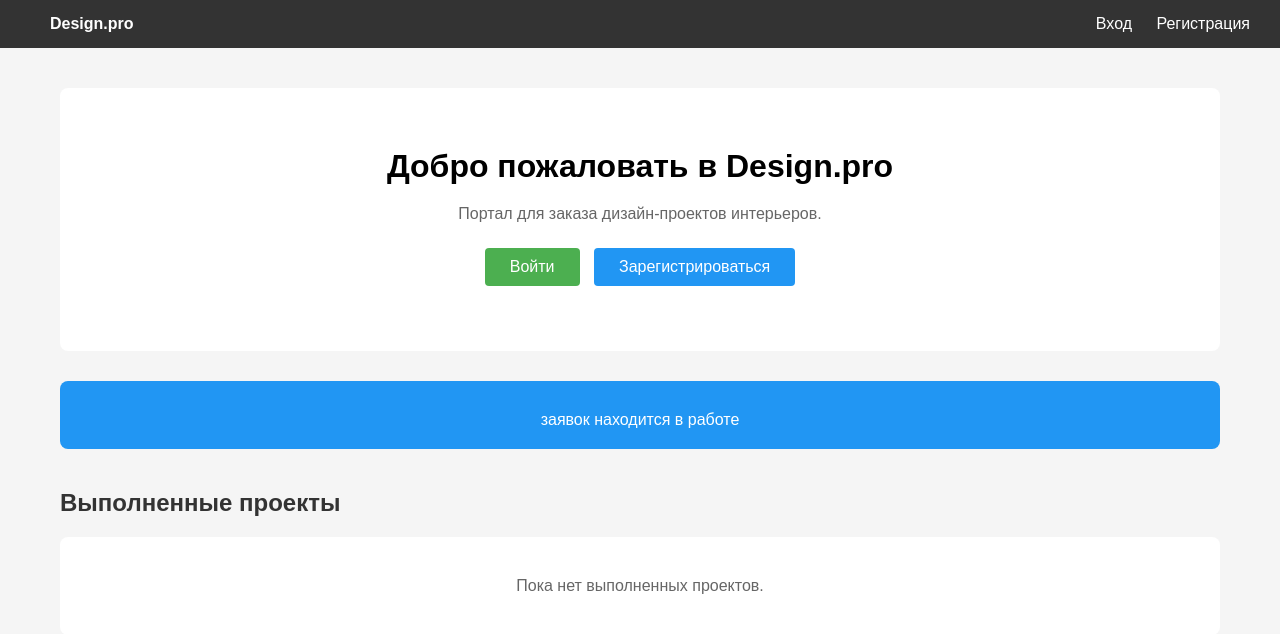
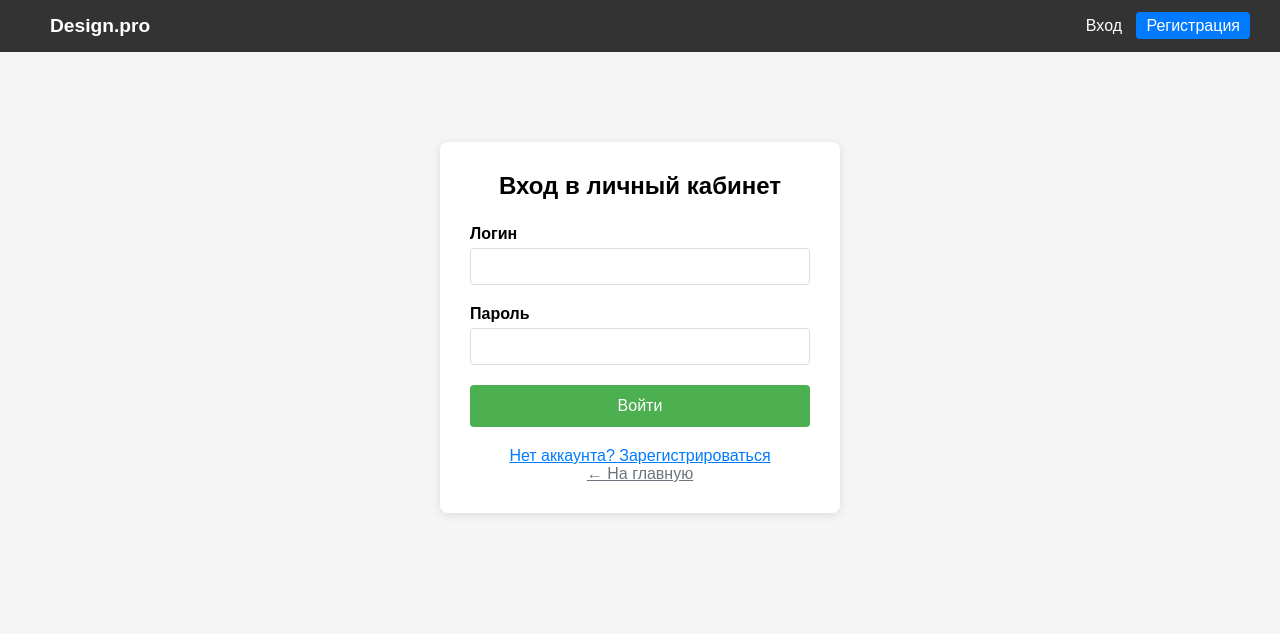
Before and after one commit to AdGalley/laba2Django, a Django app: template portal/templates/portal/login.html in a window 1280 px wide. Shown: the top 634 px of the page. Run offline with Django 3.2, Linux system fonts and the light colour scheme; the template is opened without the code that fills it, so the values that code supplies are empty.

Commit message:
2.3 доделал еще раз и фисанул баг со входом

```diff
--- a/portal/templates/portal/login.html
+++ b/portal/templates/portal/login.html
@@ -1,103 +1,40 @@
-<!DOCTYPE html>
-<html lang="ru">
-<head>
-    <meta charset="UTF-8">
-    <title>Design.pro - Главная</title>
-    <style>
-        * { margin: 0; padding: 0; box-sizing: border-box; }
-        body { font-family: Arial, sans-serif; background-color: #f5f5f5; }
-        nav { background-color: #333; padding: 15px 30px; display: flex; justify-content: space-between; align-items: center; }
-        nav a { color: white; text-decoration: none; margin-left: 20px; }
-        nav a:hover { text-decoration: underline; }
-        .container { max-width: 1200px; margin: 0 auto; padding: 40px 20px; }
-        .welcome { text-align: center; padding: 60px 20px; background-color: white; border-radius: 8px; margin-bottom: 30px; }
-        .btn { display: inline-block; padding: 10px 25px; background-color: #4CAF50; color: white; text-decoration: none; border-radius: 4px; margin: 5px; }
-        .btn:hover { background-color: #45a049; }
+{% extends 'portal/index.html' %}
 
-        /* Счетчик */
-        .counter { background-color: #2196F3; color: white; padding: 20px; border-radius: 8px; margin-bottom: 30px; text-align: center; }
-        .counter h3 { font-size: 2em; margin-bottom: 10px; }
+{% block content %}
+<div style="max-width: 400px; margin: 50px auto; padding: 30px; background: white; border-radius: 8px; box-shadow: 0 2px 10px rgba(0,0,0,0.1);">
+    <h2 style="text-align: center; margin-bottom: 25px;">Вход в личный кабинет</h2>
 
-        /* Выполненные заявки */
-        .completed-section { margin-top: 40px; }
-        .completed-section h2 { margin-bottom: 20px; color: #333; }
-        .applications-grid { display: grid; grid-template-columns: repeat(auto-fill, minmax(280px, 1fr)); gap: 20px; }
-        .application-card { background-color: white; border-radius: 8px; overflow: hidden; box-shadow: 0 2px 10px rgba(0,0,0,0.1); }
-        .application-card img { width: 100%; height: 200px; object-fit: cover; }
-        .application-card .card-content { padding: 15px; }
-        .application-card .card-content h4 { margin-bottom: 10px; color: #333; }
-        .application-card .card-content p { color: #666; margin-bottom: 5px; font-size: 0.9em; }
-        .application-card .card-content .category { color: #2196F3; font-weight: bold; }
-        .no-applications { text-align: center; color: #666; padding: 40px; background-color: white; border-radius: 8px; }
-    </style>
-</head>
-<body>
-    <nav>
-        <div>
-            <a href="{% url 'home' %}" style="font-weight: bold;">Design.pro</a>
+    {% if form.errors %}
+        <div style="background-color: #f8d7da; color: #721c24; padding: 10px; border-radius: 4px; margin-bottom: 20px;">
+            <p>Неправильный логин или пароль</p>
         </div>
-        <div>
-            {% if user.is_authenticated %}
-                <span style="color: white;">Привет, {{ user.get_full_name|default:user.username }}!</span>
-                <a href="{% url 'my_applications' %}">Мои заявки</a>
-                <a href="{% url 'create_application' %}">Создать заявку</a>
-                <a href="{% url 'logout' %}">Выход</a>
-            {% else %}
-                <a href="{% url 'login' %}">Вход</a>
-                <a href="{% url 'register' %}">Регистрация</a>
-            {% endif %}
-        </div>
-    </nav>
+    {% endif %}
 
-    <div class="container">
-        {% block content %}
-        <div class="welcome">
-            <h1>Добро пожаловать в Design.pro</h1>
-            <p style="margin: 20px 0; color: #666;">Портал для заказа дизайн-проектов интерьеров.</p>
-
-            {% if user.is_authenticated %}
-                <a href="{% url 'create_application' %}" class="btn">Создать заявку</a>
-                <a href="{% url 'my_applications' %}" class="btn" style="background-color: #2196F3;">Мои заявки</a>
-            {% else %}
-                <a href="{% url 'login' %}" class="btn">Войти</a>
-                <a href="{% url 'register' %}" class="btn" style="background-color: #2196F3;">Зарегистрироваться</a>
-            {% endif %}
+    <form method="post">
+        {% csrf_token %}
+        <div style="margin-bottom: 20px;">
+            <label style="display: block; margin-bottom: 5px; font-weight: bold;">Логин</label>
+            <input type="text" name="username" required
+                   style="width: 100%; padding: 10px; border: 1px solid #ddd; border-radius: 4px; box-sizing: border-box;">
         </div>
 
-        <!-- Счетчик заявок в работе -->
-        <div class="counter">
-            <h3>{{ in_progress_count }}</h3>
-            <p>заявок находится в работе</p>
+        <div style="margin-bottom: 20px;">
+            <label style="display: block; margin-bottom: 5px; font-weight: bold;">Пароль</label>
+            <input type="password" name="password" required
+                   style="width: 100%; padding: 10px; border: 1px solid #ddd; border-radius: 4px; box-sizing: border-box;">
         </div>
 
-        <!-- Выполненные заявки -->
-        <div class="completed-section">
-            <h2>Выполненные проекты</h2>
+        <button type="submit"
+                style="width: 100%; padding: 12px; background-color: #4CAF50; color: white; border: none; border-radius: 4px; cursor: pointer; font-size: 1em;">
+            Войти
+        </button>
+    </form>
 
-            {% if completed_applications %}
-                <div class="applications-grid">
-                    {% for app in completed_applications %}
-                    <div class="application-card">
-                        {% if app.photo %}
-                            <img src="{{ app.photo.url }}" alt="{{ app.title }}">
-                        {% else %}
-                            <img src="https://via.placeholder.com/400x300?text=Нет+фото" alt="Нет фото">
-                        {% endif %}
-                        <div class="card-content">
-                            <h4>{{ app.title }}</h4>
-                            <p class="category">Категория: {{ app.category.name }}</p>
-                            <p>Дата: {{ app.created_at|date:"d.m.Y" }}</p>
-                        </div>
-                    </div>
-                    {% endfor %}
-                </div>
-            {% else %}
-                <div class="no-applications">
-                    <p>Пока нет выполненных проектов.</p>
-                </div>
-            {% endif %}
-        </div>
-        {% endblock %}
-    </div>
-</body>
-</html>
+    <p style="text-align: center; margin-top: 20px;">
+        <a href="{% url 'register' %}" style="color: #007bff;">Нет аккаунта? Зарегистрироваться</a>
+    </p>
+    <p style="text-align: center;">
+        <a href="{% url 'home' %}" style="color: #6c757d;">← На главную</a>
+    </p>
+</div>
+{% endblock %}
```
Also changed, not shown: db.sqlite3.
